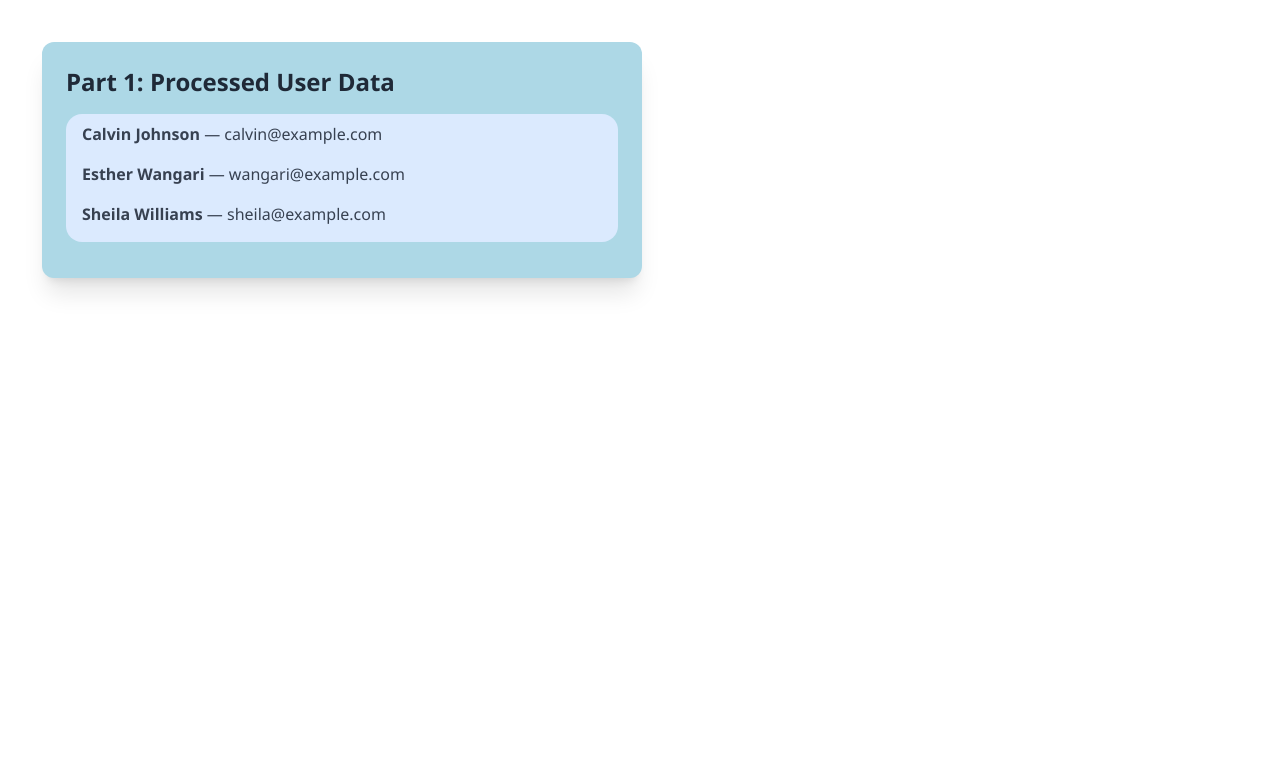
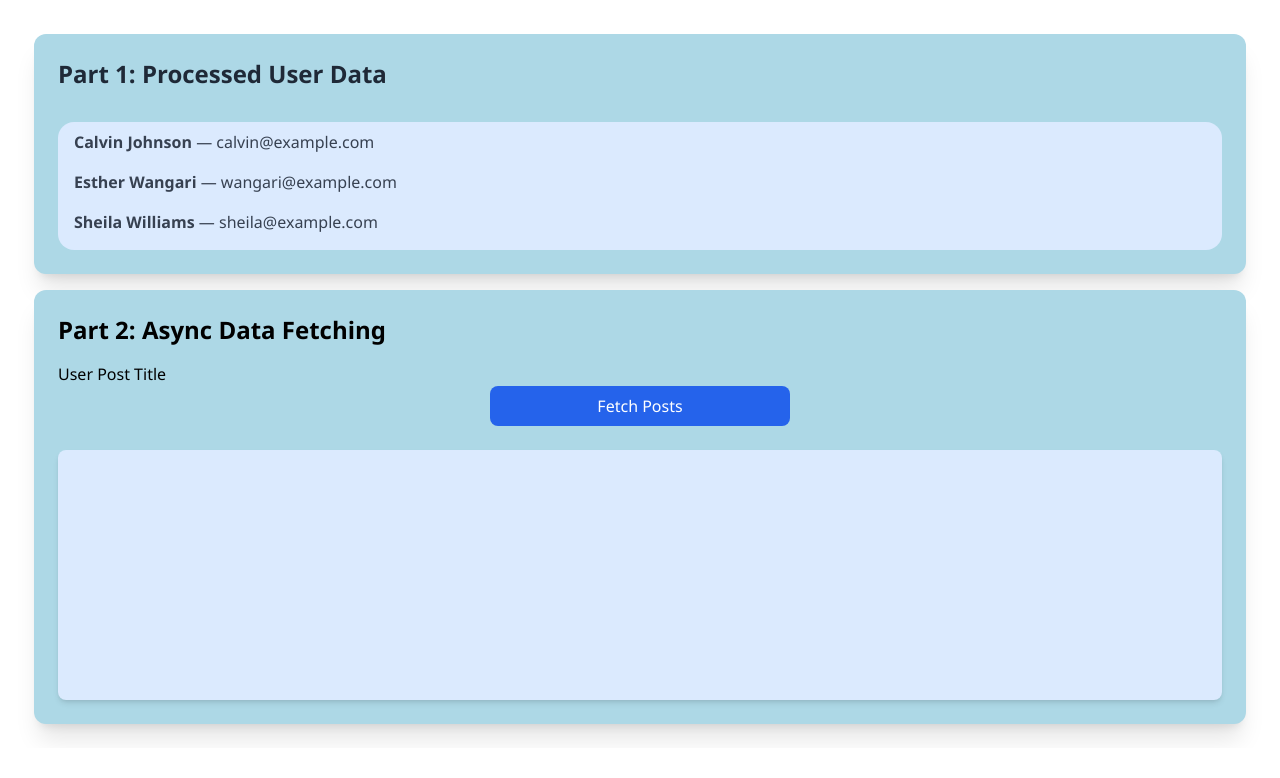
Before and after one commit to florenceorimba/New-Reactjs, a React (Create React App) app: page / in a window 1280 px wide. Shown: the top 778 px of the page. Built offline with nearby package versions, Linux system fonts and the light colour scheme.

Commit message:
second commit

```diff
--- a/src/App.css
+++ b/src/App.css
@@ -1,8 +1,9 @@
 .app-wrapper {
-  min-height: 300px;
   background-color: white; /* soft blue-gray background */
+  gap: 16px;
+  font-family: "Segoe UI", sans-serif;
+  padding: 24px;
   display: flex;
-
-  font-family: "Segoe UI", sans-serif;
-  padding: 2rem;
+  flex-direction: column;
+  overflow-y: auto;
 }
--- a/src/App.js
+++ b/src/App.js
@@ -1,6 +1,8 @@
 import './App.css';
 import React from 'react';
 import processUserData from './userProfile';
+import UserPosts from "./UserPosts";
+
 
 const users = [
   { id: 1, firstName: "Esther", lastName: "Wangari", email: "wangari@example.com", isActive: true },
@@ -13,8 +15,8 @@ function App() {
   const processedUsers = processUserData(users);
 
   return (
-    <div className='app-wrapper'>
-      <div className='bg-[lightblue] shadow-xl rounded-xl p-6 w-full max-w-[600px]'>
+    <div className='app-wrapper min-h-[300px]'>
+      <div className='bg-[lightblue] shadow-xl rounded-xl p-6 w-full flex flex-col gap-4'>
         <h1 className='text-2xl font-bold text-gray-800 mb-4'>Part 1: Processed User Data</h1>
         <ul className='space-y-2 bg-blue-100 w-full h-32 rounded-2xl'>
         {processedUsers.map(user => (
@@ -24,8 +26,16 @@ function App() {
           ))}
         </ul>
       </div>
+      <div className='bg-[lightblue] shadow-xl rounded-xl p-6 w-full'>
+        <UserPosts />
+        </div>
     </div>
   );
+
+
 }
 
+
+
+
 export default App;
--- /dev/null
+++ b/src/UserPosts.js
@@ -0,0 +1,57 @@
+import React, { useState } from "react";
+
+// Part 2: Async Data Fetching
+async function fetchUserPosts(userId) {
+  try {
+    const res = await fetch(`https://jsonplaceholder.typicode.com/posts?userId=${userId}`);
+    if (!res.ok) throw new Error("Failed to fetch posts");
+
+    const posts = await res.json();
+    return posts.map((post) => post.title);
+  } catch (error) {
+    throw new Error(error.message);
+  }
+}
+
+const UserPosts = () => {
+  const [titles, setTitles] = useState([]);
+  const [error, setError] = useState("");
+  const [loading, setLoading] = useState(false);
+
+  const handleFetch = async () => {
+    setLoading(true);
+    setError("");
+    try {
+      const titles = await fetchUserPosts(1);
+      setTitles(titles);
+    } catch (err) {
+      setError(err.message);
+    }
+    setLoading(false);
+  };
+
+  return (
+    <div className="flex flex-col">
+      <h1 className="text-2xl font-bold mb-4 items-center">Part 2: Async Data Fetching</h1>
+      <p>User Post Title</p>
+      <div className="flex flex-col items-center justify-start">
+      <button
+        onClick={handleFetch}
+        className="bg-blue-600 hover:bg-blue-800 text-white px-4 py-2 rounded-lg mb-6 items-center w-[300px]"
+      >
+        {loading ? "Fetching..." : "Fetch Posts"}
+      </button>
+      </div>
+
+      {error && <p className="text-red-600">{error}</p>}
+
+      <ul className="bg-blue-100 shadow-md p-4 rounded-lg w-full overflow-y-auto h-[250px]">
+        {titles.map((title, index) => (
+          <li key={index} className=" border px-2 py-2 border-blue-500 hover:bg-blue-400 transition duration-300">{title}</li>
+        ))}
+      </ul>
+    </div>
+  );
+};
+
+export default UserPosts;
```
